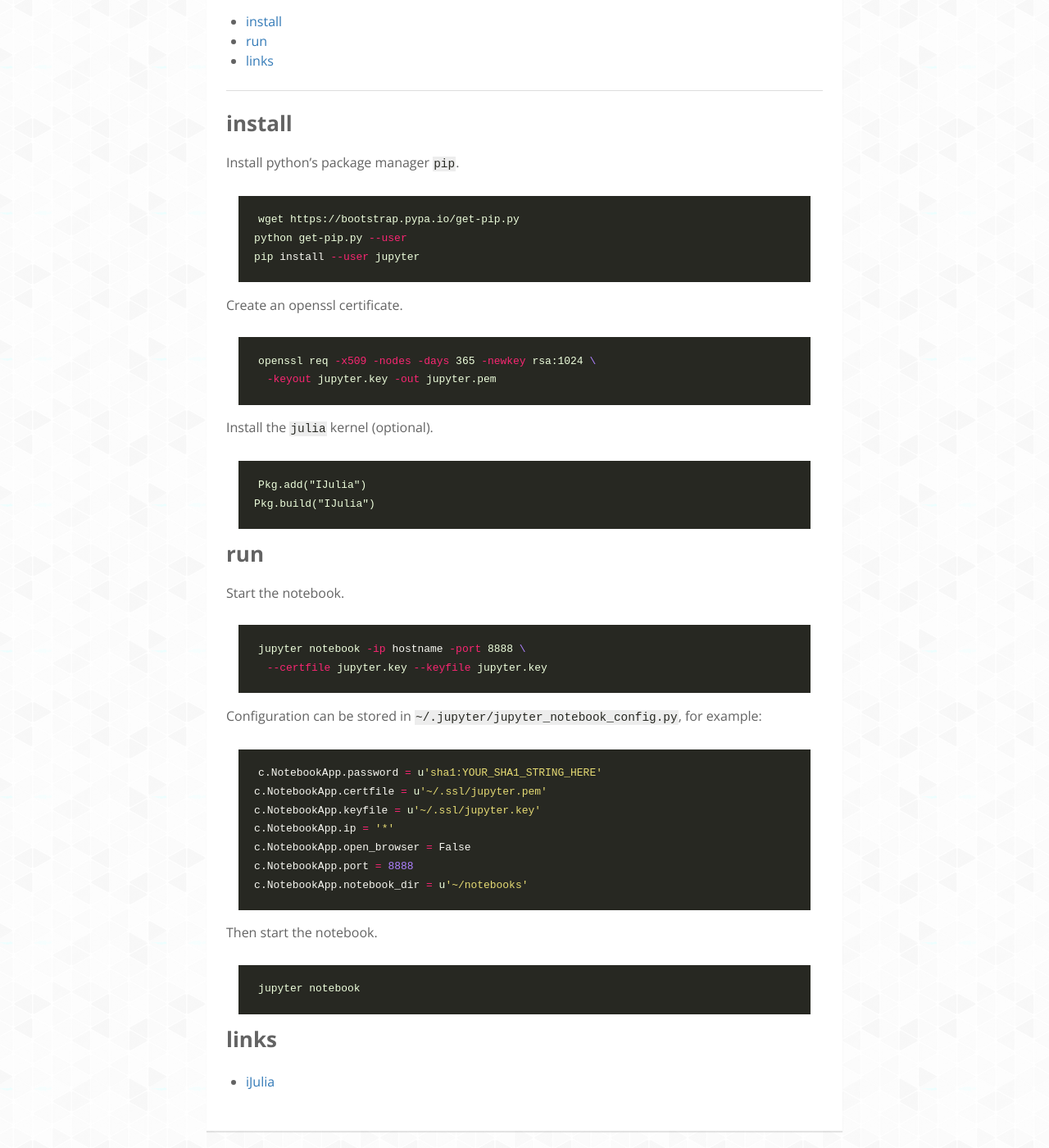
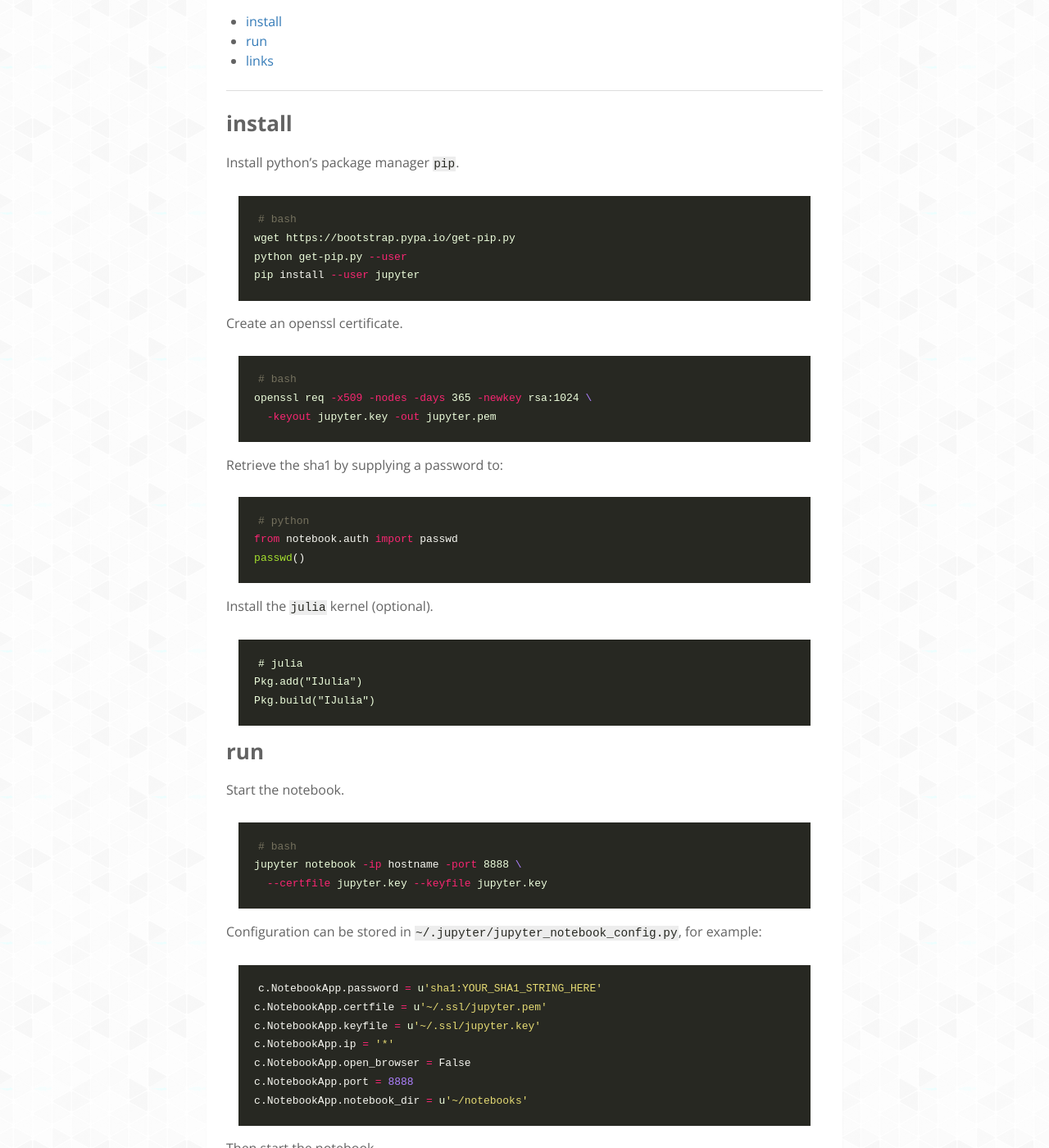
Before and after one commit to pmdbio/setempler.github.io, a Jekyll site: the page built from _manuals/notebook.md, in a window 1280 px wide and 1400 px high, scrolled down 289 px. Shown: the whole window at 82% size. Built offline with Jekyll 4.4.1, drawn with Linux system fonts in a browser that asks for light colours; nearby versions of some CDN libraries; some web fonts are replaced.

Commit message:
notebook manual explains password generation

````diff
--- a/_manuals/notebook.md
+++ b/_manuals/notebook.md
@@ -17,6 +17,7 @@
 Install python's package manager `pip`.
 
 ```bash
+# bash
 wget https://bootstrap.pypa.io/get-pip.py
 python get-pip.py --user
 pip install --user jupyter
@@ -25,13 +26,23 @@
 Create an openssl certificate.
 
 ```bash
+# bash
 openssl req -x509 -nodes -days 365 -newkey rsa:1024 \
   -keyout jupyter.key -out jupyter.pem
+```
+
+Retrieve the sha1 by supplying a password to:
+
+```python
+# python
+from notebook.auth import passwd
+passwd()
 ```
 
 Install the `julia` kernel (optional).
 
 ```
+# julia
 Pkg.add("IJulia")
 Pkg.build("IJulia")
 ```
@@ -41,6 +52,7 @@
 Start the notebook.
 
 ```bash
+# bash
 jupyter notebook -ip hostname -port 8888 \
   --certfile jupyter.key --keyfile jupyter.key
 ```
@@ -61,6 +73,7 @@
 Then start the notebook.
 
 ```bash
+# bash
 jupyter notebook
 ```
 
````
